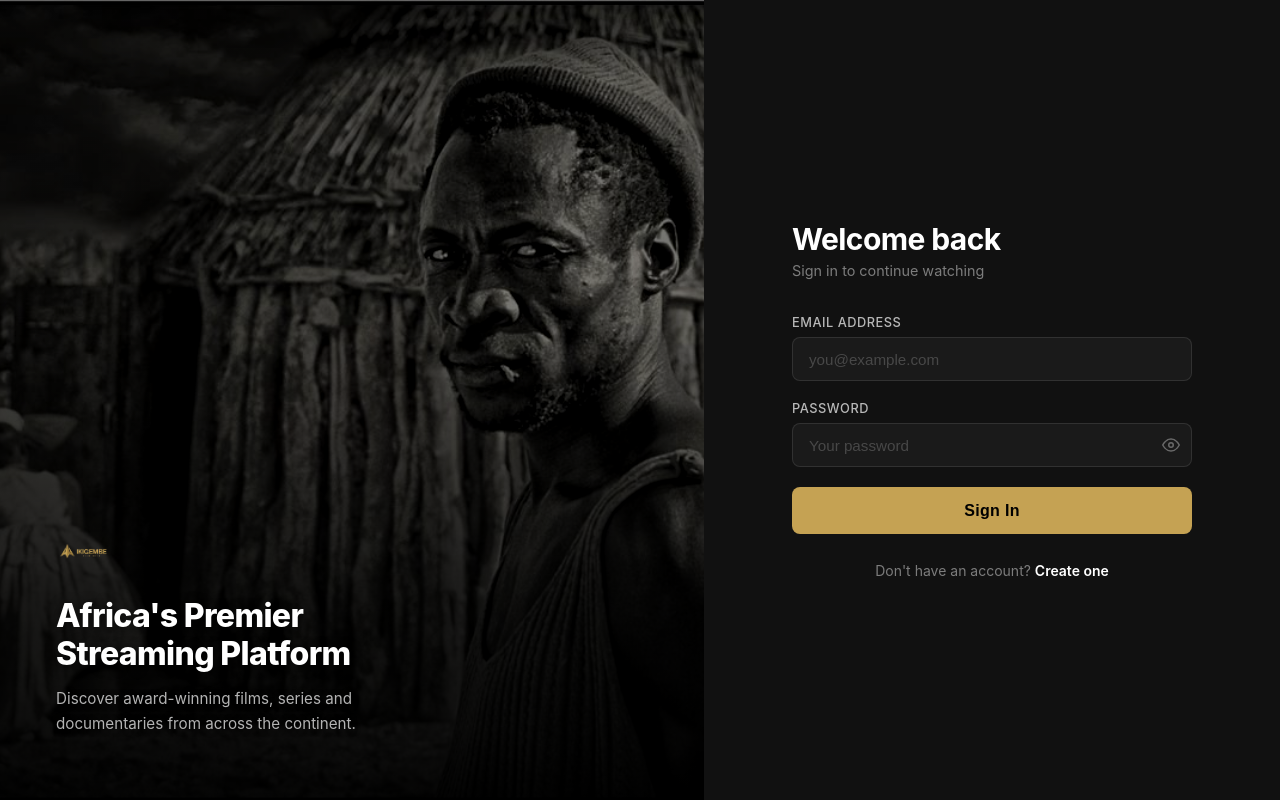
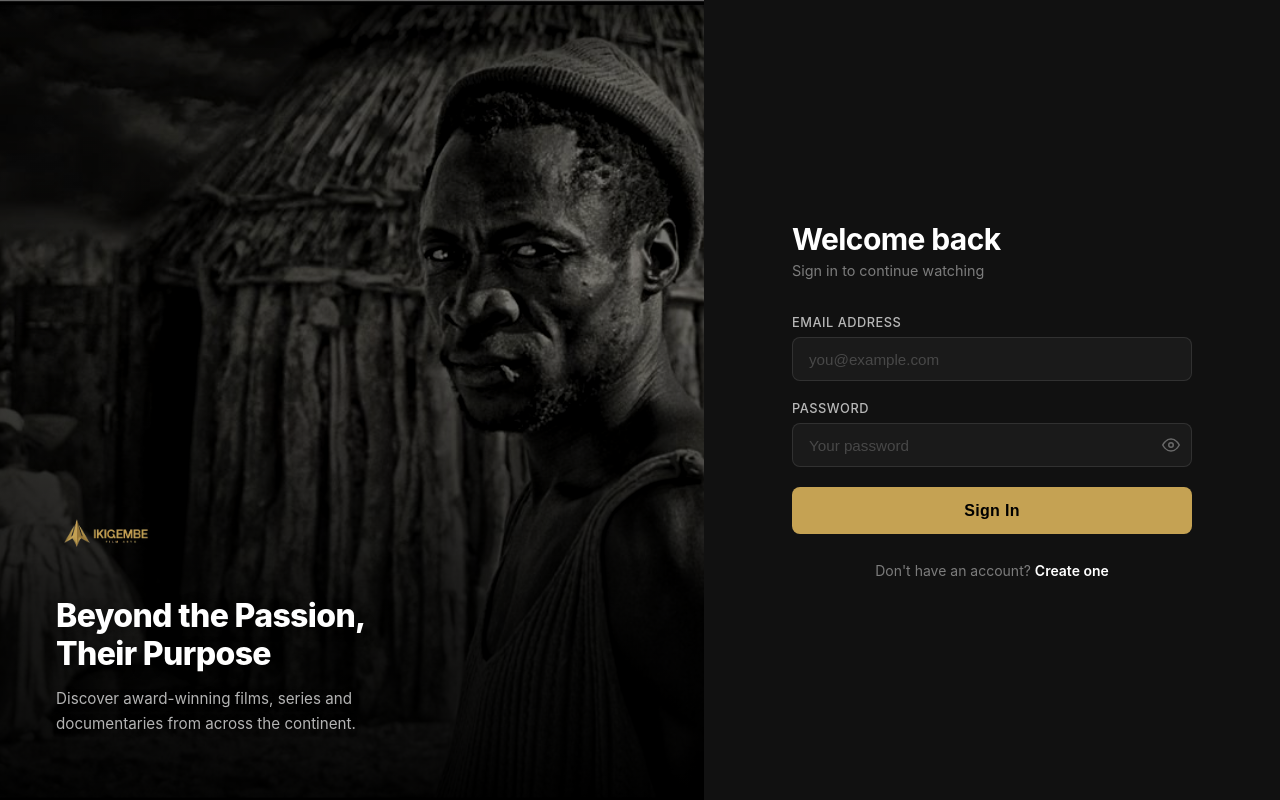
Before and after one commit to Furaha123/ikigembe-film, an Angular app: page /login in a window 1280 px wide. Built offline with nearby package versions, Linux system fonts and the light colour scheme.

Commit message:
increase logo size

```diff
--- a/src/app/pages/login/login.component.html
+++ b/src/app/pages/login/login.component.html
@@ -6,7 +6,7 @@
     <div class="brand-overlay"></div>
     <div class="brand-inner">
       <img src="/assets/ikigembe.log.png" alt="Ikigembe" class="brand-logo" />
-      <h2 class="brand-headline">Africa's Premier<br/>Streaming Platform</h2>
+      <h2 class="brand-headline">Beyond the Passion,<br/>Their Purpose</h2>
       <p class="brand-sub">Discover award-winning films, series and documentaries from across the continent.</p>
     </div>
   </div>
--- a/src/app/pages/login/login.component.scss
+++ b/src/app/pages/login/login.component.scss
@@ -70,7 +70,7 @@ $text-dim: rgba(255, 255, 255, 0.7);
   }
 
   .brand-logo {
-    height: 44px;
+    height: 80px;
     object-fit: contain;
     object-position: left;
     margin-bottom: 1.5rem;
--- a/src/app/pages/register/register.component.scss
+++ b/src/app/pages/register/register.component.scss
@@ -70,7 +70,7 @@ $text-dim: rgba(255, 255, 255, 0.7);
   }
 
   .brand-logo {
-    height: 44px;
+    height: 80px;
     object-fit: contain;
     object-position: left;
     margin-bottom: 1.5rem;
```
